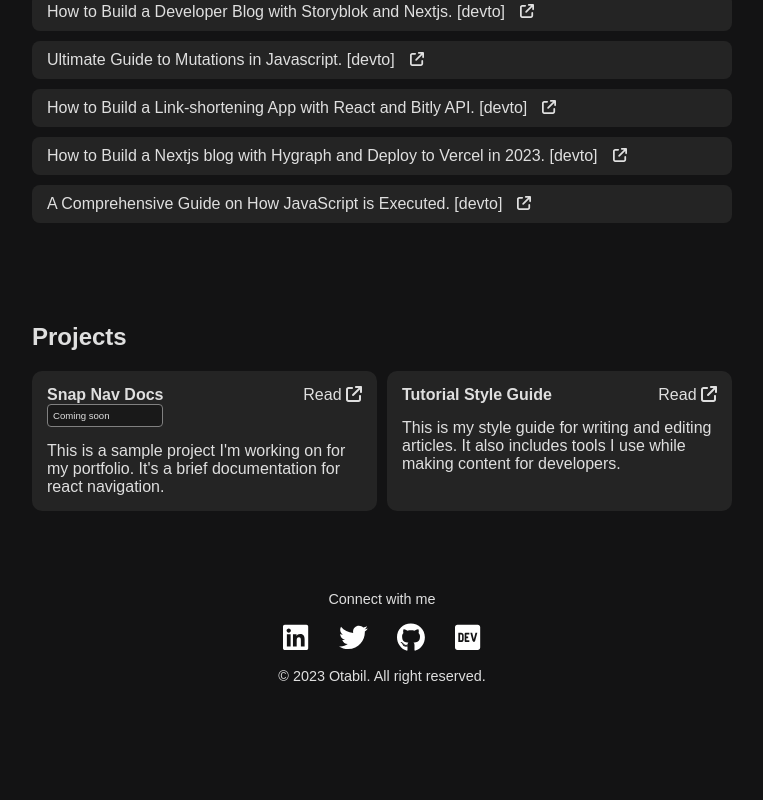
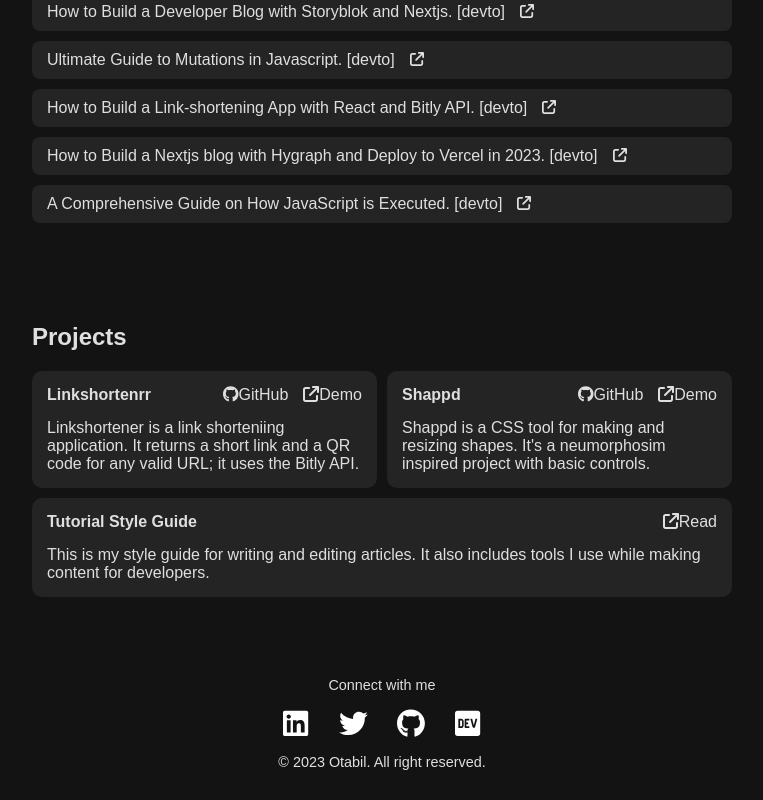
Before and after one commit to amissah17/writerportfolio, a Next.js app: page / in a window 1280 px wide. Shown: the part 905-1705 px from the top of the page, without its empty margins (258-1021 px from the left). Before the commit the page ends 1619 px from the top, so only its background shows below. Built offline with nearby package versions, Linux system fonts and the light colour scheme.

Commit message:
added projects to portfolio

```diff
--- a/app/page.js
+++ b/app/page.js
@@ -3,7 +3,7 @@ import Card from './_components/Card'
 import Link from 'next/link'
 import { FontAwesomeIcon } from "@fortawesome/react-fontawesome";
 import { faAnglesDown, faArrowUpRightFromSquare } from '@fortawesome/free-solid-svg-icons';
-import Soon from './_components/Sooncard';
+import { faGithub } from '@fortawesome/free-brands-svg-icons';
 
 
 
@@ -61,37 +61,37 @@ export default function Home() {
                     <div className={styles.cards2}>
                         <Card>
                             <div className={styles.cardHead}>
-                                <div><h4>Snap Nav Docs</h4><Soon/></div>
+                                <h4>Linkshortenrr</h4>
+                                <div className={styles.btnGrp}>
+                                    <Link href="https://github.com/amissah17/linkshortener" target="_blank"><FontAwesomeIcon icon={faGithub} />GitHub</Link>
+                                    <Link href="https://linkshortenrr.netlify.app/" target="_blank" rel="noopener noreferrer"><FontAwesomeIcon icon={faArrowUpRightFromSquare} />Demo</Link>
+                                </div>
+                            </div>
+                            <p>Linkshortener is a link shorteniing application. It returns a short link and a QR code for any valid URL; it uses the Bitly API.</p>
+
+                        </Card>
+                        <Card>
+                            <div className={styles.cardHead}>
+                                <div><h4>Shappd</h4></div>
 
                                 <div className={styles.btnGrp}>
-                                    <Link href="" target="_blank" rel="noopener noreferrer" >Read <FontAwesomeIcon icon={faArrowUpRightFromSquare}/></Link>
+                                    <Link href="https://github.com/amissah17/Shappd" target="_blank"><FontAwesomeIcon icon={faGithub} />GitHub</Link>
+                                    <Link href="https://shappd.netlify.app/" target="_blank" rel="noopener noreferrer" ><FontAwesomeIcon icon={faArrowUpRightFromSquare} />Demo</Link>
                                 </div>
                             </div>
-                            <p>This is a sample project I'm working on for my portfolio. It's a brief documentation for react navigation.</p>
+                            <p>Shappd is a CSS tool for making and resizing shapes. It's a neumorphosim inspired project with basic controls.</p>
                         </Card>
                         <Card>
                             <div className={styles.cardHead}>
                                 <h4>Tutorial Style Guide</h4>
                                 <div className={styles.btnGrp}>
-                                    <Link href="https://docs.google.com/document/d/1JCdwkvNu2LvigV86khXFXsMulOvr2dieiYO0zCbcvvQ/edit?usp=sharing" target="_blank" rel="noopener noreferrer" >Read <FontAwesomeIcon icon={faArrowUpRightFromSquare} /></Link>
+                                    <Link href="https://docs.google.com/document/d/1JCdwkvNu2LvigV86khXFXsMulOvr2dieiYO0zCbcvvQ/edit?usp=sharing" target="_blank" rel="noopener noreferrer" ><FontAwesomeIcon icon={faArrowUpRightFromSquare} />Read</Link>
                                 </div>
                             </div>
                             <p>This is my style guide for writing and editing articles.
                                 It also includes tools I use while making content for developers.
                             </p>
                         </Card>
-                        {/* <Card>
-                            <div className={styles.cardHead}>
-                                <h4>Docs Style Guide</h4>
-                                <div className={styles.btnGrp}>
-                                    <Link href="" target="_blank" rel="noopener noreferrer">Read <FontAwesomeIcon icon={faArrowUpRightFromSquare} /></Link>
-                                </div>
-                            </div>
-                            <p>Lorem ipsum dolor sit amet consectetur, adipisicing elit. Laudantium facilis esse adipisci
-                                dolor, accusantium praesentium provident cumque perferendis dolores enim dolore rem dolorum
-                                quae sapiente, earum eveniet. Porro, rerum nulla.</p>
-
-                        </Card> */}
                     </div>
                 </div>
 
--- a/app/page.module.css
+++ b/app/page.module.css
@@ -75,16 +75,17 @@ color:inherit;
 .cardHead {
   display: flex;
   justify-content: space-between;
+  align-items: center;
 }
 .btnGrp {
   display: flex;
-  gap: 20px;
+  gap: 15px;
 }
 .btnGrp a{
   color: inherit;
 }
 .btnGrp a:hover{
-  color: #346ce4;
+  color: #739af0;
 }
 
 /* tablets design css */
```
